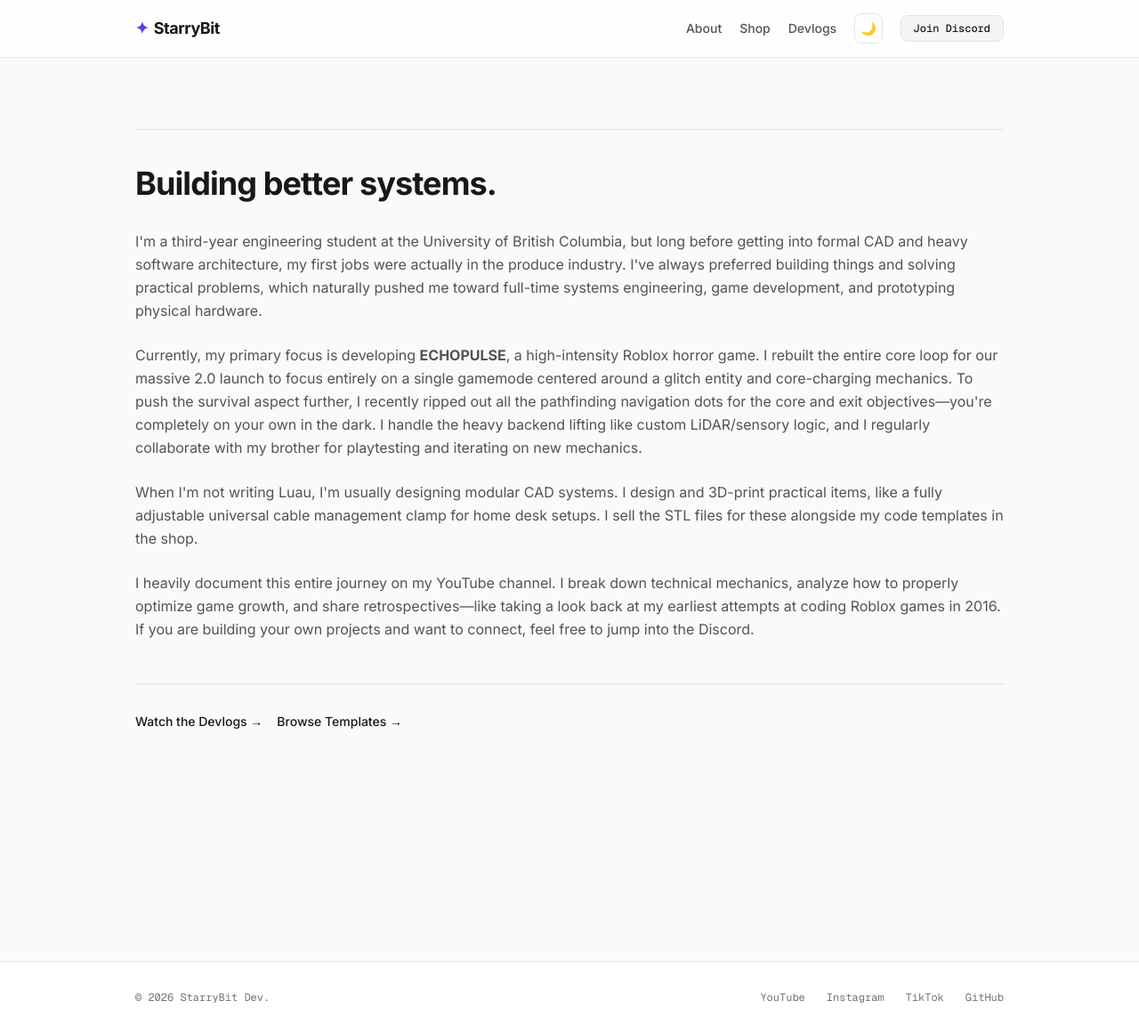
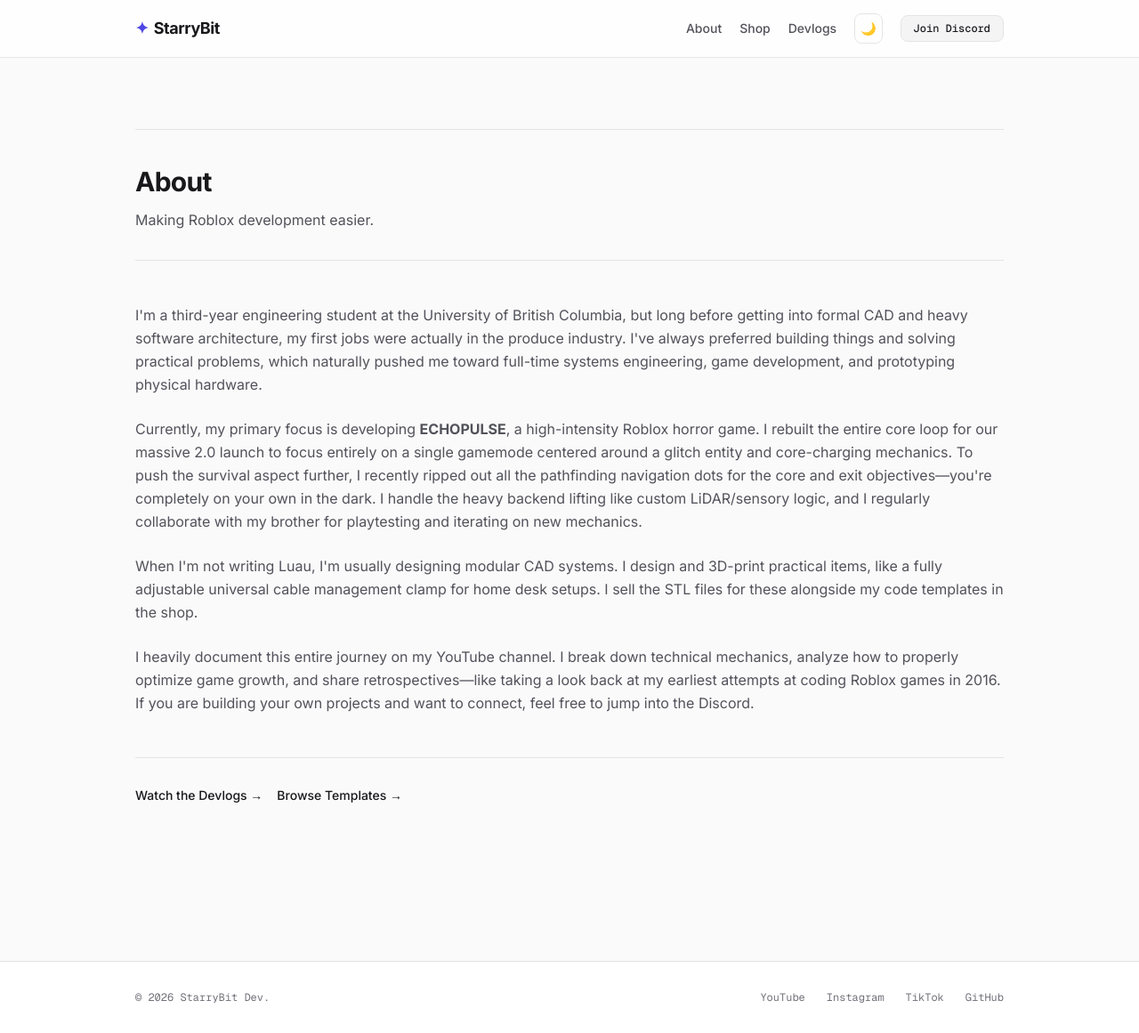
Before and after one commit to StarryBit/starrybit.github.io, a Jekyll site: the page built from about/index.html, in a window 1280 px wide and 1161 px high. Shown: the whole window at 89% size. Built offline with Jekyll 4.4.1, drawn with Linux system fonts in a browser that asks for light colours; nearby versions of some CDN libraries.

Commit message:
Update index.html

```diff
--- a/about/index.html
+++ b/about/index.html
@@ -5,7 +5,13 @@
 
 <section id="portfolio" class="mb-24 pt-10 border-t border-zinc-200 dark:border-zinc-800/60">
 
-        <h1 class="text-3xl md:text-4xl font-bold tracking-tight mb-8">Building better systems.</h1>
+        <!-- Page Header -->
+        <div class="mb-12 border-b border-zinc-200 dark:border-zinc-800/60 pb-8">
+                <h1 class="text-3xl font-bold tracking-tight mb-3">About</h1>
+                <p class="text-zinc-600 dark:text-zinc-400 text-base max-w-xl leading-relaxed">
+                    Making Roblox development easier.
+                </p>
+        </div>
 
         <div class="space-y-6 text-base text-zinc-600 dark:text-zinc-400 leading-relaxed">
             <p>
```
